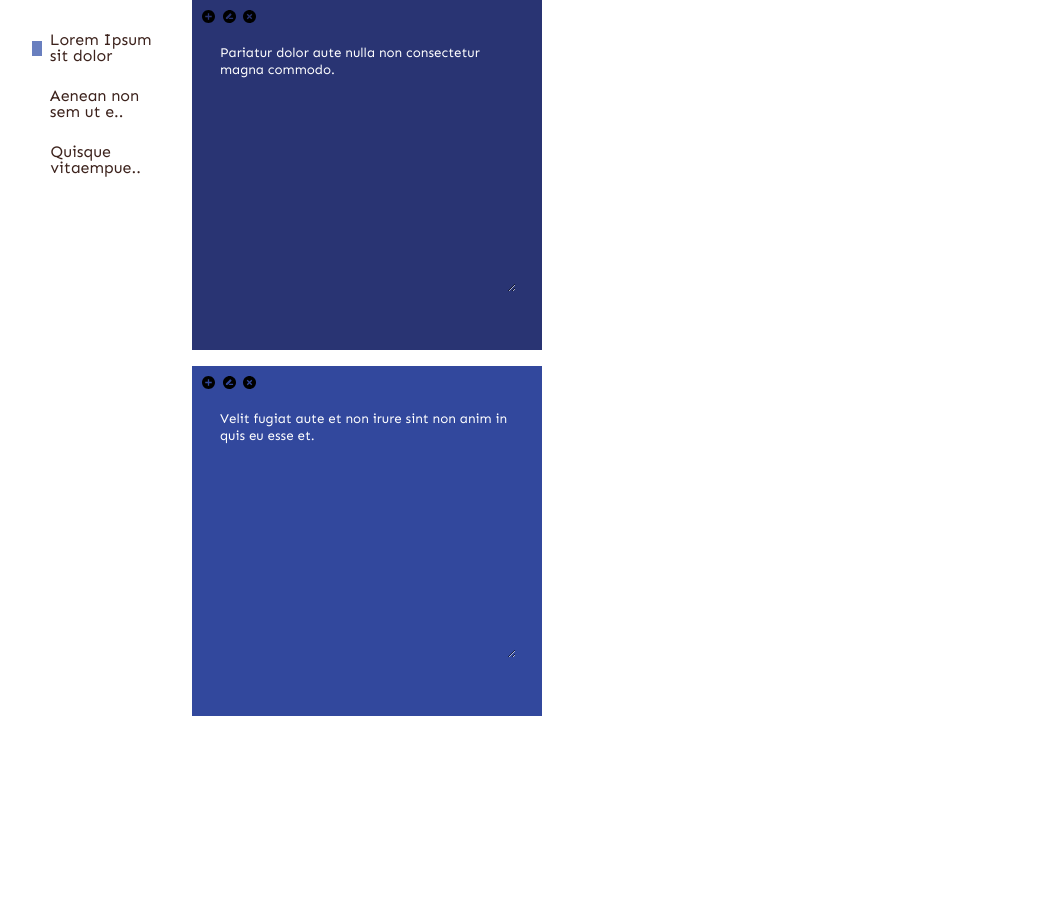
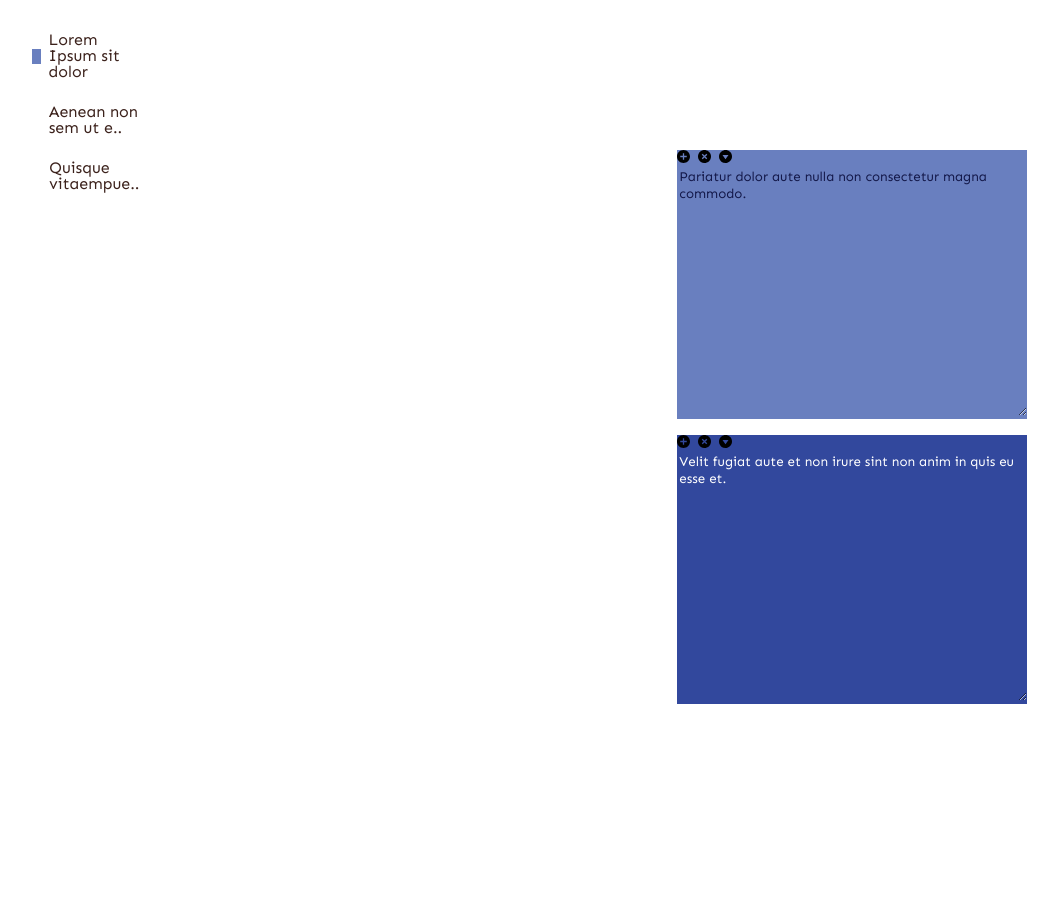
Before and after one commit to hannah-choi/memo, a web app: file index.html in a window 1280 px wide. Shown: the top 915 px of the page, without its empty margins (0-1058 px from the left). Before the commit the page ends 716 px from the top, so only its background shows below. Run offline with its HTML, style and script files only (its server is not run), Linux system fonts and the light colour scheme.

Commit message:
created minimize(), maximize(), bringFront()

```diff
--- a/javascripts/Memo.js
+++ b/javascripts/Memo.js
@@ -18,14 +18,14 @@
     }
     render(){
         return `<div class="post ${this.memoColor}" data-id="${this.memoId}" draggable="true">
-                    <header class="postHeader">
+                    <header class="postHeader" data-name="post">
                         <a class="create" href="#" data-name="create"><img src="images/add.svg" data-name="create"></a>
-                        <a class="edit" href="#" data-name="edit"><img src="images/edit.svg"></a>
                         <a class="remove" href="#"><img src="images/remove.svg" data-name="remove" data-id="${this.memoId}"></a>
+                       <img class="minimize" src="images/minimize.svg" data-name="minimize">
                     </header>
-                    <article class="postMain">
+                    <article class="postMain" data-name="post">
                         <form action="">
-                        <textarea class="text" data-id="${this.memoId}">${this.memoContents}</textarea>
+                        <textarea class="text" data-id="${this.memoId}" data-name="post">${this.memoContents}</textarea>
                         <input type="text" hidden>
                     </form>
                     </article>
--- a/javascripts/MemoManager.js
+++ b/javascripts/MemoManager.js
@@ -4,12 +4,13 @@
     constructor(data){
         this.data = data
         this.memoSection = document.querySelector('.memoSection')
-        this.memos = data.map(data => new Memo(data.text, data.color, data.id))
+        this.memos = data.map(data => new Memo(data.text, data.color, data.id, false))
         this.listRender()
+        this.selected = null;
     }
 
     createMemo(){
-        const memo = new Memo("", "beige", 3)
+        const memo = new Memo("", "brightred", 3)
         this.memos.push(memo)
         this.listRender()
     }
@@ -27,6 +28,29 @@
         this.listRender()
     }
 
+    minimize(selected){
+        selected.parentElement.nextElementSibling.style.display = "none";
+        selected.src = "images/maximize.svg";
+        selected.dataset.name = 'maximize'
+    }
+
+    maximize(selected){
+        selected.parentElement.nextElementSibling.style.display = "block";
+        selected.src = "images/minimize.svg";
+        selected.dataset.name = 'minimize';
+    }
+
+    bringFront(clickedItem){
+        this.selected.style.zIndex = 0;
+        this.selected = target;
+        clickedItem.style.zIndex = 500;
+
+        // if(this.selected === 500){
+        //     this.selected = 0
+        // }
+
+    }
+
     listRender(){ //데이터를 받아서 리스트를 그려주는 역할
         const memosArray = this.memos.map(memo => memo.render()).join('')
         this.memoSection.innerHTML = memosArray
--- a/javascripts/index.js
+++ b/javascripts/index.js
@@ -6,7 +6,7 @@
     {
         text:"Pariatur dolor aute nulla non consectetur magna commodo.",
         category:0,
-        color: "darkblue",
+        color: "lightblue",
         id:1
 
     },
@@ -30,13 +30,29 @@
 
 
 memoSection.addEventListener('click', ({target})=>{
-        //console.log(target)
         switch(target.dataset.name){
             case "create":
                 memoApp.createMemo()
                 break;
             case "remove":
                 memoApp.removeMemo(target.dataset.id)
+                break;
+            case "minimize":
+                memoApp.minimize(target)
+                break;
+            case "maximize":
+                memoApp.maximize(target)
+                break;
+            case "post":
+                let clickedItem ="";
+                if(target.tagName === "HEADER"){
+                    clickedItem = target.parentElement
+                } else if (target.tagName === "TEXTAREA" || target.tagName === "ARTICLE") {
+                    clickedItem = target.parentElement.parentElement.parentElement
+                }
+                console.log(clickedItem)
+                memoApp.bringFront(clickedItem)
+                break;
             default:
                 return
         }
@@ -45,6 +61,8 @@
 // eachMemo.addEventListener('focus',({target})=>{
 
 // })
+
+
 
 memoSection.addEventListener('change', ({target})=>{
     switch(target.tagName){
@@ -56,12 +74,38 @@
 
 })
 
-memoSection.addEventListener('drag',(e)=>{
+
+memoSection.addEventListener('dragstart',(e)=>{
+    console.log('dragstart')
+    if(!e.target.className === 'post'){
+        return;
+    }
+    const id = e.target.dataset.id
+    e.dataTransfer.setData("text", id)
 })
 
-memoSection.addEventListener('dragstart',({target})=>{
+memoSection.addEventListener('dragover',(e)=>{
+    console.log('dragover')
+    e.preventDefault();
+    if(!e.target.className === 'post'){
+        return;
+    }
 })
 
-memoSection.addEventListener("drop", (e)=> {
+memoSection.addEventListener('drop', (e)=>{
     e.preventDefault();
-  });
+    const id = e.dataTransfer.getData("text")
+    let selected = document.querySelector(`[data-id="${id}"]`)
+    selected.style.left = e.pageX+"px";
+    selected.style.top = e.pageY+"px";
+})
+
+// memoSection.addEventListener('drag',(e)=>{
+// })
+
+// memoSection.addEventListener('dragstart',({target})=>{
+// })
+
+// memoSection.addEventListener("drop", (e)=> {
+//     e.preventDefault();
+//   });
--- a/stylesheets/style.css
+++ b/stylesheets/style.css
@@ -60,9 +60,12 @@
 section.memos{
   width:85%;
   padding:2rem;
-  display: flex;
 }
 
+section.memoSection{
+  width:4000px;
+  height:4000px;
+}
 
 a {
   text-decoration:none;
@@ -71,10 +74,10 @@
 
 div.post{
   width: 350px;
-  height:350px;
-  padding:10px;
   margin-right: 1rem;
   margin-bottom: 1rem;
+  left:500px;
+  top:150px;
 }
 
 
@@ -82,9 +85,6 @@
   width:13px;
   margin-right: 3px;
 
-}
-div.post article{
-  padding:1rem;
 }
 
 div.post textarea{
```
Also changed, not shown: images/maximize.svg (added), images/minimize.svg (added).
